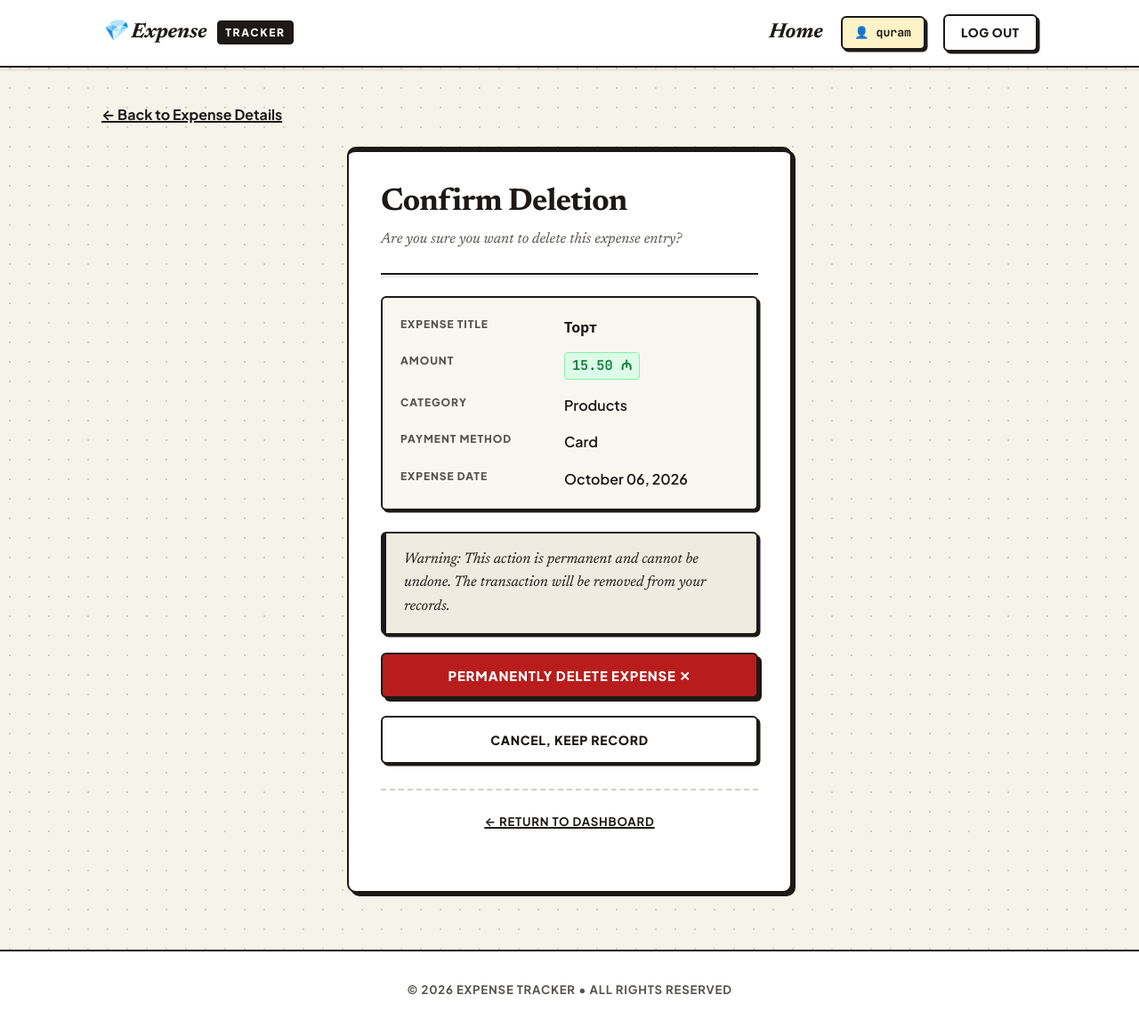
After one commit to aviator2110/Expense-tracker, a Django app: page /expense/4/delete/ in a window 1280 px wide. The commit adds this page. Shown: the whole page at 89% size. Run offline with Django 5.2, Linux system fonts and the light colour scheme; a user stored in the database is signed in; data comes from the database, SQL or seed files in the repository; both versions use the stored data as it was after the commit.

Commit message:
Expense add, update, delete and some styles upgrade

```diff
--- a/expense/urls.py
+++ b/expense/urls.py
@@ -2,5 +2,8 @@ from django.urls import path
 from . import views
 
 urlpatterns = [
+    path('add/', views.add_expense, name='add_expense'),
+    path('<int:expense_id>/update/', views.update_expense, name='update_expense'),
+    path('<int:expense_id>/delete/', views.delete_expense, name='delete_expense'),
     path('<int:expense_id>/', views.expense_detail, name='expense_detail'),
 ]
--- a/expense/views.py
+++ b/expense/views.py
@@ -1,4 +1,7 @@
-from django.shortcuts import render
+from django.contrib import messages
+from django.http import HttpResponseForbidden
+from django.shortcuts import redirect, render, get_object_or_404
+from expense.forms import ExpenseForm
 from django.db.models import Sum
 from expense.models import Expense
 
@@ -25,3 +28,49 @@ def expense_detail(request, expense_id):
     else:
         expense = Expense.objects.filter(pk=expense_id, author=request.user).first()
     return render(request, 'expense/expense_detail.html', {'expense': expense})
+
+
+def add_expense(request):
+    if not request.user.is_authenticated:
+        messages.info(request, 'Please log in to record an expense.')
+        return redirect('login')
+
+    if request.method == 'POST':
+        form = ExpenseForm(request.POST)
+        if form.is_valid():
+            expense = form.save(commit=False)
+            expense.author = request.user
+            expense.save()
+            messages.success(request, 'Expense recorded successfully.')
+            return redirect('home')
+    else:
+        form = ExpenseForm()
+    return render(request, 'expense/add_expense.html', {'form': form})
+
+
+def delete_expense(request, expense_id):
+    expense = get_object_or_404(Expense, pk=expense_id)
+    if expense.author != request.user:
+        return HttpResponseForbidden('You are not authorized to delete this expense')
+
+    if request.method == 'POST':
+        expense.delete()
+        messages.success(request,'Expense deleted successfully.')
+        return redirect('home')
+    return render(request, 'expense/delete_expense.html', {'expense': expense})
+
+
+def update_expense(request, expense_id):
+    expense = get_object_or_404(Expense, pk=expense_id)
+    if expense.author != request.user:
+        return HttpResponseForbidden('You are not authorized to update this expense')
+
+    if request.method == 'POST':
+        form = ExpenseForm(request.POST, instance=expense)
+        if form.is_valid():
+            form.save()
+            messages.success(request,'Expense updated successfully.')
+            return redirect('home')
+    else:
+        form = ExpenseForm(instance=expense)
+    return render(request, 'expense/update_expense.html', {'form': form})
--- a/static/css/style.css
+++ b/static/css/style.css
@@ -480,18 +480,47 @@ a[role="button"]:hover {
     color: var(--ink);
 }
 
-/* Red / Danger actions (e.g. logout confirmation) */
-form[action*="logout"] button {
+/* Red / Danger actions (e.g. logout & delete confirmations) */
+form[action*="logout"] button,
+form[action*="delete"] button,
+a[href*="delete"][role="button"] {
     background: var(--accent-red);
     color: #ffffff;
     border: 2.5px solid var(--border-ink);
     box-shadow: var(--shadow-brutal);
 }
 
-form[action*="logout"] button:hover {
+form[action*="logout"] button:hover,
+form[action*="delete"] button:hover,
+a[href*="delete"][role="button"]:hover {
     background: #991b1b;
+    color: #ffffff;
     transform: translate(-2px, -2px);
     box-shadow: var(--shadow-brutal-lg);
+    text-decoration: none;
+}
+
+/* Header Action Buttons (e.g. + Record Expense) */
+section header a[role="button"] {
+    background: var(--accent-green);
+    color: #ffffff;
+    border: 2.5px solid var(--border-ink);
+    box-shadow: var(--shadow-brutal);
+    padding: 0.75rem 1.35rem;
+    font-weight: 800;
+    font-size: 0.875rem;
+    text-transform: uppercase;
+    letter-spacing: 0.05em;
+    border-radius: 6px;
+    text-decoration: none;
+}
+
+section header a[role="button"]:hover {
+    background: #166534;
+    color: #ffffff;
+    transform: translate(-2px, -2px);
+    box-shadow: var(--shadow-brutal-lg);
+    text-decoration: none;
 }
 
 /* Form error lists */
@@ -700,6 +729,8 @@ aside {
     flex-direction: column;
     gap: 0.5rem;
     animation: stampIn 0.25s ease;
+    transition: opacity 0.6s ease, transform 0.6s ease;
+    cursor: pointer;
 }
 
 aside p {
--- a/templates/base.html
+++ b/templates/base.html
@@ -31,6 +31,29 @@
         <p>© {% now "Y" %} Expense Tracker • All rights reserved</p>
     </footer>
 
+    <script>
+        document.addEventListener('DOMContentLoaded', () => {
+            const systemMessages = document.getElementById('system-messages');
+            if (systemMessages) {
+                // Auto-fade after 5 seconds
+                const timer = setTimeout(() => {
+                    systemMessages.style.opacity = '0';
+                    systemMessages.style.transform = 'translateY(-10px)';
+                    setTimeout(() => systemMessages.remove(), 600);
+                }, 5000);
+
+                // Click to dismiss immediately
+                systemMessages.title = 'Click to dismiss';
+                systemMessages.addEventListener('click', () => {
+                    clearTimeout(timer);
+                    systemMessages.style.opacity = '0';
+                    systemMessages.style.transform = 'translateY(-10px)';
+                    setTimeout(() => systemMessages.remove(), 300);
+                });
+            }
+        });
+    </script>
+
     {% block extra_js %}{% endblock %}
 </body>
 </html>
--- /dev/null
+++ b/templates/expense/delete_expense.html
@@ -0,0 +1,45 @@
+{% extends 'base.html' %}
+
+{% block title %}Delete {{ expense.name }} | Expense Tracker{% endblock %}
+
+{% block content %}
+<p><a href="{% url 'expense_detail' expense.id %}">← Back to Expense Details</a></p>
+
+<article>
+    <header>
+        <h1>Confirm Deletion</h1>
+        <p>Are you sure you want to delete this expense entry?</p>
+    </header>
+
+    <dl>
+        <dt>Expense Title</dt>
+        <dd><strong>{{ expense.name }}</strong></dd>
+
+        <dt>Amount</dt>
+        <dd><mark>{{ expense.amount }} ₼</mark></dd>
+
+        <dt>Category</dt>
+        <dd>{{ expense.category.name }}</dd>
+
+        <dt>Payment Method</dt>
+        <dd>{{ expense.payment_type.name }}</dd>
+
+        <dt>Expense Date</dt>
+        <dd>{{ expense.date|date:"F d, Y" }}</dd>
+    </dl>
+
+    <blockquote>
+        Warning: This action is permanent and cannot be undone. The transaction will be removed from your records.
+    </blockquote>
+
+    <form method="POST" action="{% url 'delete_expense' expense.id %}" id="delete-expense-form">
+        {% csrf_token %}
+        <button type="submit" id="btn-confirm-delete">Permanently Delete Expense ✕</button>
+        <a href="{% url 'expense_detail' expense.id %}" role="button" id="btn-cancel-delete">Cancel, Keep Record</a>
+    </form>
+
+    <footer>
+        <p><a href="{% url 'home' %}">← Return to Dashboard</a></p>
+    </footer>
+</article>
+{% endblock %}
--- a/templates/expense/expense_detail.html
+++ b/templates/expense/expense_detail.html
@@ -41,6 +41,10 @@
         {% endif %}
 
         <footer>
+            <div>
+                <a href="{% url 'update_expense' expense.id %}" role="button" id="btn-edit-expense">✎ Edit Expense</a>
+                <a href="{% url 'delete_expense' expense.id %}" role="button" id="btn-delete-expense">✕ Delete Expense</a>
+            </div>
             <p><a href="{% url 'home' %}">← Return to Dashboard</a></p>
         </footer>
     </article>
--- a/templates/expense/home.html
+++ b/templates/expense/home.html
@@ -9,6 +9,9 @@
             <div>
                 <h1>Expenses Dashboard</h1>
                 <p>Welcome back, <strong>{{ request.user.username }}</strong>! Here is an overview of your spending.</p>
+            </div>
+            <div>
+                <a href="{% url 'add_expense' %}" role="button" id="btn-create-expense">+ Record Expense</a>
             </div>
         </header>
 
@@ -58,6 +61,9 @@
                 <h2>No Expenses Recorded Yet</h2>
                 <p>You haven't logged any expense transactions yet. Start tracking your budget!</p>
             </header>
+            <footer>
+                <a href="{% url 'add_expense' %}" role="button" id="btn-empty-add-expense">+ Record Your First Expense</a>
+            </footer>
         </article>
     {% endif %}
 
```
Also changed, not shown: templates/expense/add_expanse.html (added, +25 -0 lines), templates/expense/add_expense.html (added, +25 -0 lines), templates/expense/update_expense.html (added, +25 -0 lines), db.sqlite3.
